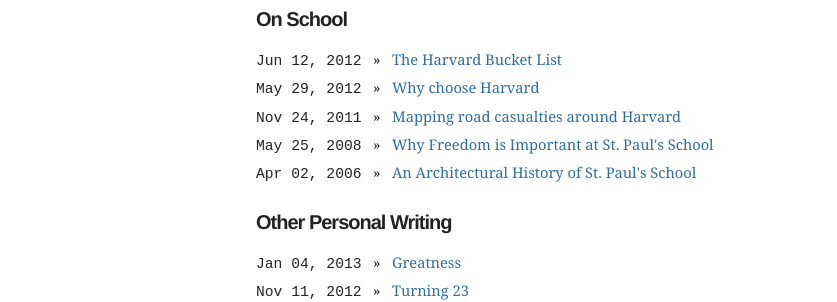
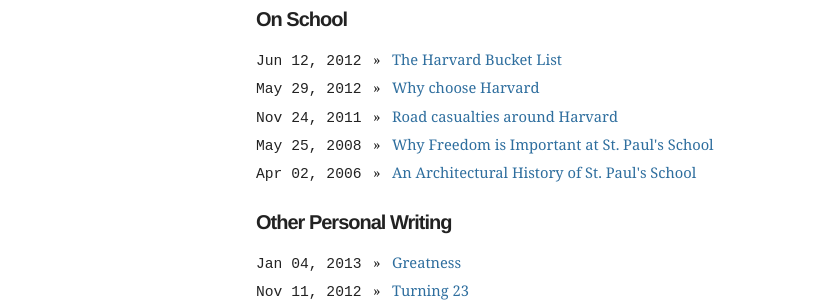
Before and after one commit to mbwong/mbwong.github.com, a Jekyll site: the page built from index.html, in a window 1280 px wide. Shown: the part 1388-1690 px from the top of the page, without its empty margins (94-931 px from the left). Built offline with Jekyll 4.4.1, drawn with Linux system fonts in a browser that asks for light colours.

Commit message:
Update _posts/2011-11-24-mapping-road-casualties-in-the-us.md

```diff
--- a/_posts/2011-11-24-mapping-road-casualties-in-the-us.md
+++ b/_posts/2011-11-24-mapping-road-casualties-in-the-us.md
@@ -1,9 +1,9 @@
 ---
 tags: school
-title: Mapping road casualties around Harvard
+title: Road casualties around Harvard
 layout: post
 ---
-# Mapping road casualties around Harvard
+# Road casualties around Harvard
 
 Despite Harvard students' tendencies to jaywalk, the area around Harvard
 Square has been fairly devoid of traffic deaths in the past 10 year, according
```
